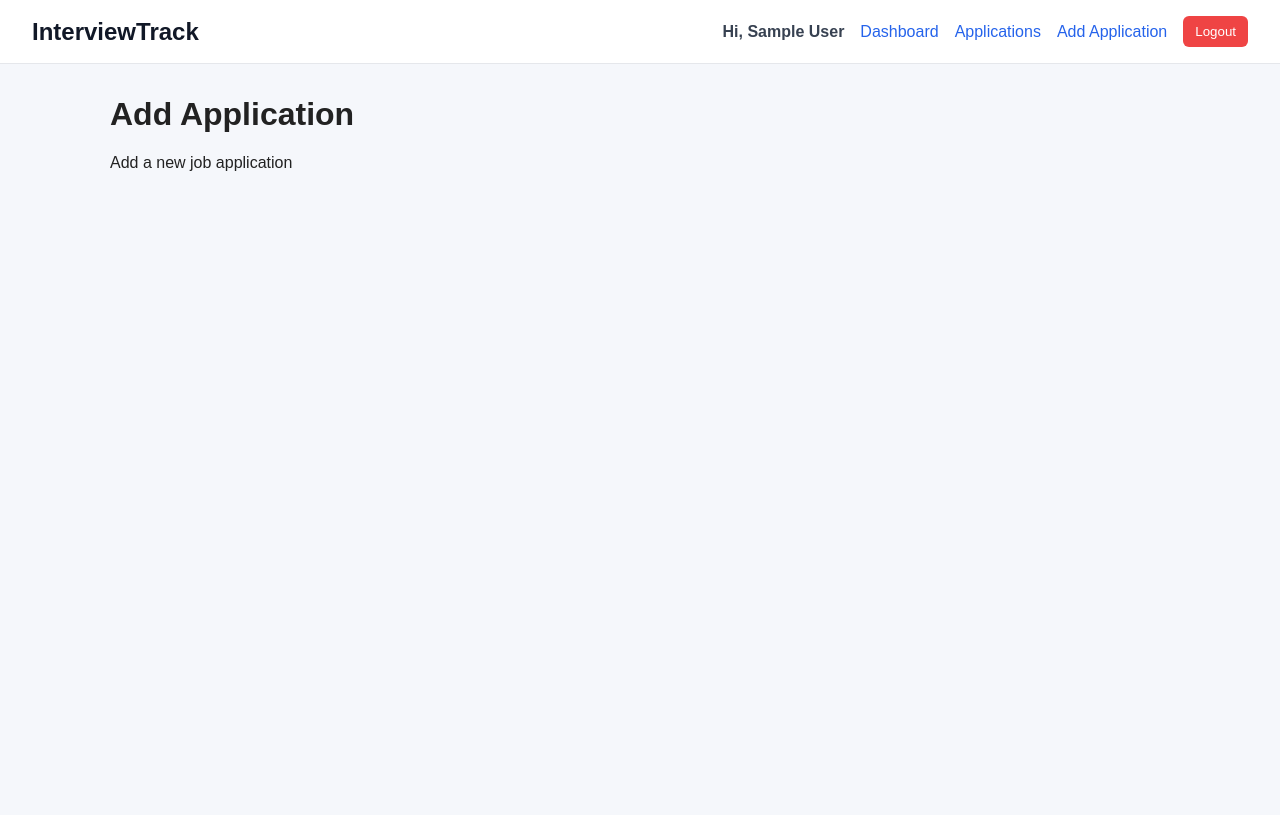
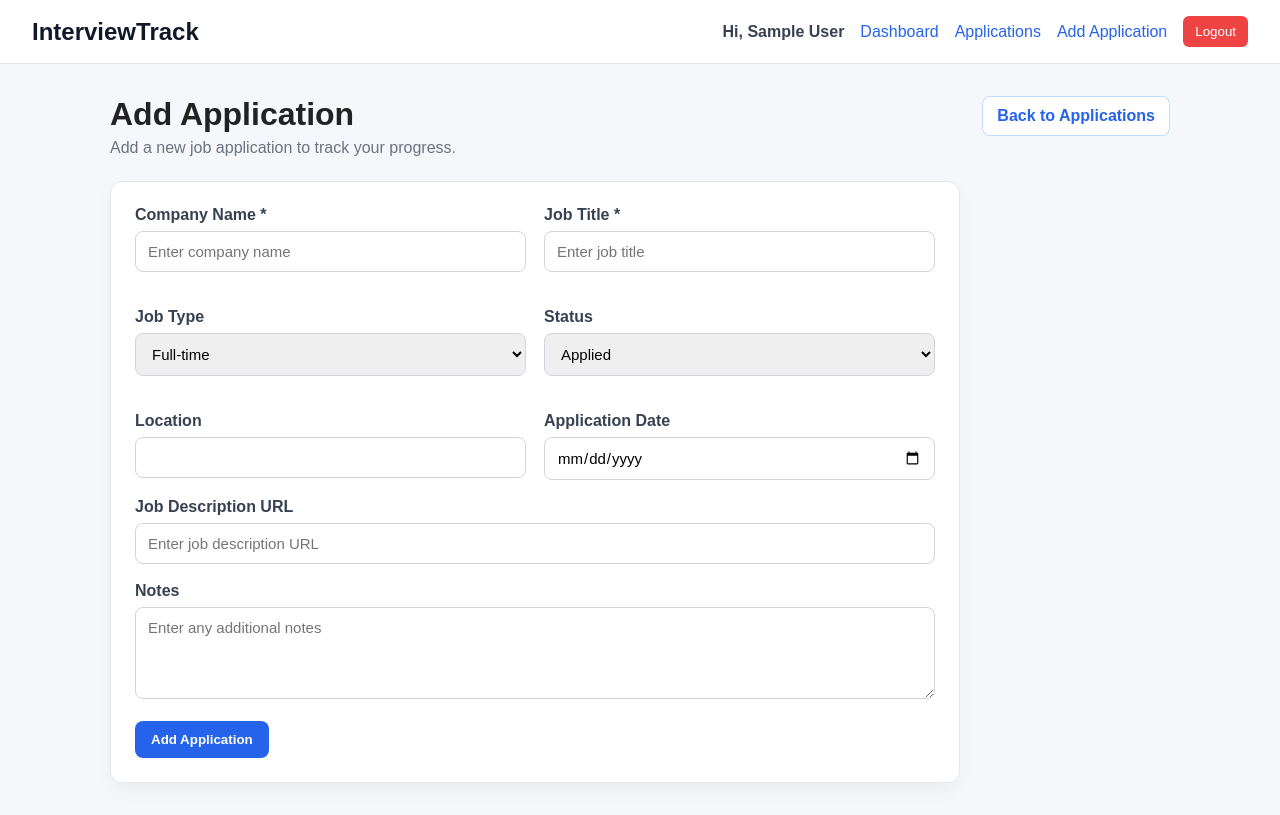
Before and after one commit to Nayanatharapmc/interviewtrack, a React app in the folder frontend/: page /applications/new in a window 1280 px wide. Built offline with nearby package versions, Linux system fonts and the light colour scheme; sample sign-in values are in the browser's storage; the HTML template or start-up script is replaced by a standard one.

Commit message:
Add AddApplication component with form for job application submission

```diff
--- a/frontend/src/index.css
+++ b/frontend/src/index.css
@@ -358,3 +358,91 @@ button {
   margin: 0;
   color: #6b7280;
 }
+
+.application-form {
+  background: white;
+  border: 1px solid #e5e7eb;
+  border-radius: 12px;
+  padding: 24px;
+  max-width: 850px;
+  box-shadow: 0 8px 18px rgba(0, 0, 0, 0.04);
+}
+
+.form-grid {
+  display: grid;
+  grid-template-columns: repeat(2, 1fr);
+  gap: 18px;
+}
+
+.form-group {
+  margin-bottom: 18px;
+}
+
+.form-group label {
+  display: block;
+  margin-bottom: 7px;
+  font-weight: 600;
+  color: #374151;
+}
+
+.form-group input,
+.form-group select,
+.form-group textarea {
+  width: 100%;
+  padding: 11px 12px;
+  border: 1px solid #d1d5db;
+  border-radius: 8px;
+  font-size: 15px;
+  font-family: inherit;
+}
+
+.form-group input:focus,
+.form-group select:focus,
+.form-group textarea:focus {
+  outline: none;
+  border-color: #2563eb;
+}
+
+.form-group textarea {
+  resize: vertical;
+}
+
+.form-actions {
+  display: flex;
+  gap: 16px;
+  align-items: center;
+  margin-top: 10px;
+}
+
+.form-actions button {
+  background: #2563eb;
+  color: white;
+  border: none;
+  padding: 11px 16px;
+  border-radius: 8px;
+  font-weight: 600;
+}
+
+.form-actions button:disabled {
+  background: #93c5fd;
+  cursor: not-allowed;
+}
+
+.secondary-link-button {
+  background: white;
+  color: #2563eb;
+  border: 1px solid #bfdbfe;
+  padding: 10px 14px;
+  border-radius: 8px;
+  font-weight: 600;
+}
+
+@media (max-width: 700px) {
+  .form-grid {
+    grid-template-columns: 1fr;
+  }
+
+  .page-header {
+    flex-direction: column;
+  }
+}
--- a/frontend/src/pages/AddApplication.jsx
+++ b/frontend/src/pages/AddApplication.jsx
@@ -1,10 +1,192 @@
+import { useState } from 'react';
+import { useNavigate, Link } from 'react-router-dom';
+
+import api from '../api/axios';
+
+const jobTypes = [
+  'Full-time',
+  'Part-time',
+  'Internship',
+  'Remote',
+  'Contract'
+];
+
+const statusOptions = [
+  'Applied',
+  'HR Interview',
+  'Technical Interview',
+  'Final Interview',
+  'Offered',
+  'Rejected',
+  'Withdrawn'
+];
+
 function AddApplication() {
+    const navigate = useNavigate();
+
+    const [formData, setFormData] = useState({
+        companyName: '',
+        jobTitle: '',
+        jobType: 'Full-time',
+        location: '',
+        status: 'Applied',
+        applicationDate: '',
+        jobDescriptionUrl: '',
+        notes: ''
+    });
+
+    const [loading, setLoading] = useState(false);
+    const [error, setError] = useState('');
+
+    const handleChange = (event) => {
+        setFormData({
+            ...formData,
+            [event.target.name]: event.target.value
+        });
+    };
+
+    const handleSubmit = async (event) => {
+        event.preventDefault();
+        setError('');
+
+        if (!formData.companyName || !formData.jobTitle) {
+            setError('Please fill in all required fields.');
+            return;
+        }
+
+        try {
+            setLoading(true);
+            await api.post('/applications', formData);
+            navigate('/applications');
+        } catch (error) {
+            const message = error.response?.data?.message || 'Failed to add application.';
+            setError(message);
+        } finally {
+            setLoading(false);
+        }
+    };
+
     return (
         <div>
-            <h1>Add Application</h1>
-            <p>Add a new job application</p>
-        </div>
-    );
-}
+            <div className='page-header'>
+                <div>
+                    <h1>Add Application</h1>
+                    <p>Add a new job application to track your progress.</p>
+                </div>
+                <Link className='secondary-link-button' to='/applications'>
+                    Back to Applications
+                </Link>
+            </div>
+
+            <form className='application-form' onSubmit={handleSubmit}>
+                 {error && <div className="error-message">{error}</div>}
+
+                <div className='form-grid'>
+                    <div className='form-group'>
+                        <label>Company Name *</label>
+                        <input
+                            type='text'
+                            name='companyName'
+                            placeholder='Enter company name'
+                            value={formData.companyName}
+                            onChange={handleChange}
+                            required
+                        />
+                    </div>
+
+                    <div className='form-group'>
+                        <label>Job Title *</label>
+                        <input
+                            type='text'
+                            name='jobTitle'
+                            placeholder='Enter job title'
+                            value={formData.jobTitle}
+                            onChange={handleChange}
+                            required
+                        />
+                    </div>
+
+                    <div className='form-group'>
+                        <label>Job Type</label>
+                        <select
+                            name='jobType'
+                            value={formData.jobType}
+                            onChange={handleChange}
+                        >
+                            {jobTypes.map((type) => (
+                                <option key={type} value={type}>
+                                    {type}
+                                </option>
+                            ))}
+                        </select>
+                    </div>
+
+                    <div className='form-group'>
+                        <label>Status</label>
+                        <select
+                            name='status'
+                            value={formData.status}
+                            onChange={handleChange}
+                        >
+                            {statusOptions.map((option) => (
+                                <option key={option} value={option}>
+                                    {option}
+                                </option>
+                            ))}
+                        </select>
+                    </div>
+
+                    <div className='form-group'>
+                        <label>Location</label>
+                        <input
+                            type='text'
+                            name='location'
+                            value={formData.location}
+                            onChange={handleChange}
+                        />
+                    </div>
+
+                    <div className='form-group'>
+                        <label>Application Date</label>
+                        <input
+                            type='date'
+                            name='applicationDate'
+                            value={formData.applicationDate}
+                            onChange={handleChange}
+                        />
+                    </div>
+                    </div>
+
+                    <div className='form-group'>
+                        <label>Job Description URL</label>
+                        <input
+                            type='url'
+                            name='jobDescriptionUrl'
+                            placeholder='Enter job description URL'
+                            value={formData.jobDescriptionUrl}
+                            onChange={handleChange}
+                        />
+                    </div>
+
+                    <div className='form-group'>
+                        <label>Notes</label>
+                        <textarea
+                            name='notes'
+                            rows='4'
+                            placeholder='Enter any additional notes'
+                            value={formData.notes}
+                            onChange={handleChange}
+                        />
+                    </div>
+
+                    <div className='form-actions'>
+                        <button type='submit' disabled={loading}>
+                            {loading ? 'Adding...' : 'Add Application'}
+                        </button>
+                    </div>
+                </form>
+            </div>
+        );
+    }
 
 export default AddApplication;
```
